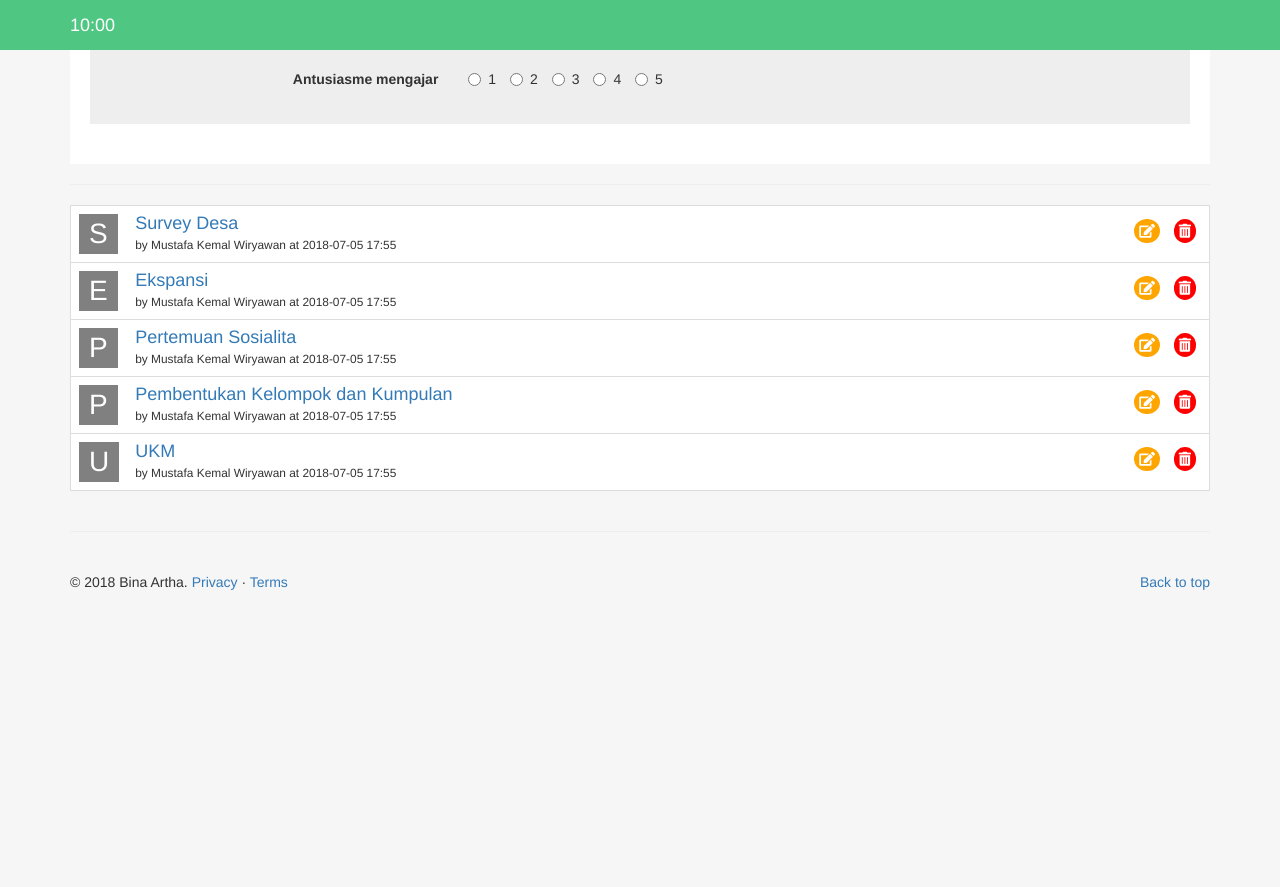
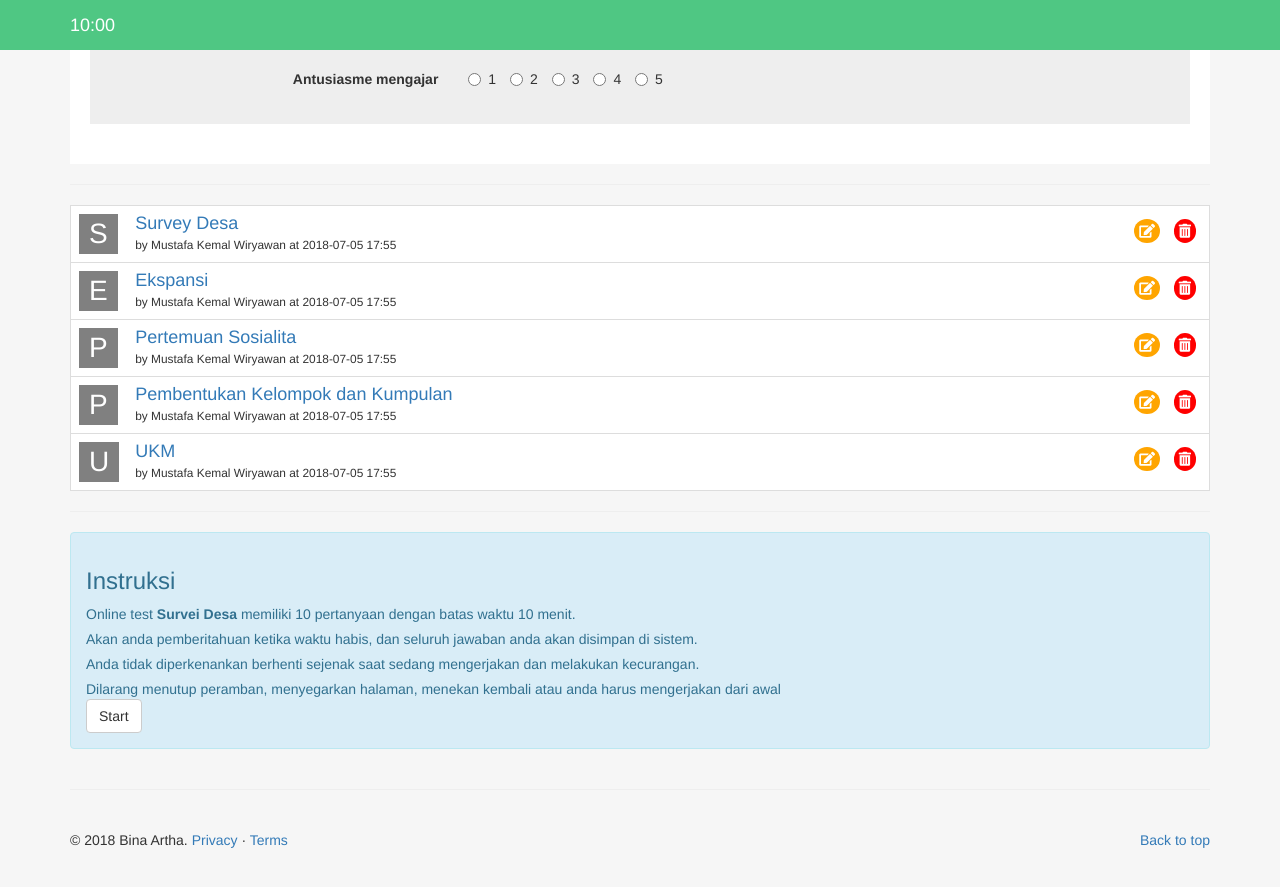
Before and after one commit to kemtol/Bina-Artha, a Jekyll site: the page built from laman/dashboard.md, in a window 1280 px wide and 900 px high, scrolled down 3683 px. Shown: the top 887 px of the window. Built offline with Jekyll 4.4.1, drawn with Linux system fonts in a browser that asks for light colours; nearby versions of some CDN libraries; before the commit the page ends 4325 px from its top, so only the background shows below that.

Commit message:
Update admin.html

```diff
--- a/_layouts/admin.html
+++ b/_layouts/admin.html
@@ -406,6 +406,19 @@
       </div>
       <!-- /. ONLINE TEST -->
 
+      <hr />
+
+      <div class="alert alert-info">
+        <h3>Instruksi</h3>
+        <p>Online test <strong>Survei Desa</strong> memiliki 10 pertanyaan dengan batas waktu 10 menit.</p>
+        <p>Akan anda pemberitahuan ketika waktu habis, dan seluruh jawaban anda akan disimpan di sistem.</p>
+        <p>Anda tidak diperkenankan berhenti sejenak saat sedang mengerjakan dan melakukan kecurangan.</p>
+        <p>Dilarang menutup peramban, menyegarkan halaman, menekan kembali atau anda harus mengerjakan dari awal</p>
+        <button type="button" class="btn btn-default" data-toggle="modal" data-target="#upload--pdf">
+          Start
+        </button>
+      </div>
+
       <footer>
         <p class="pull-right"><a href="#">Back to top</a></p>
         <p>© 2018 Bina Artha. <a href="#">Privacy</a> · <a href="#">Terms</a></p>
```
